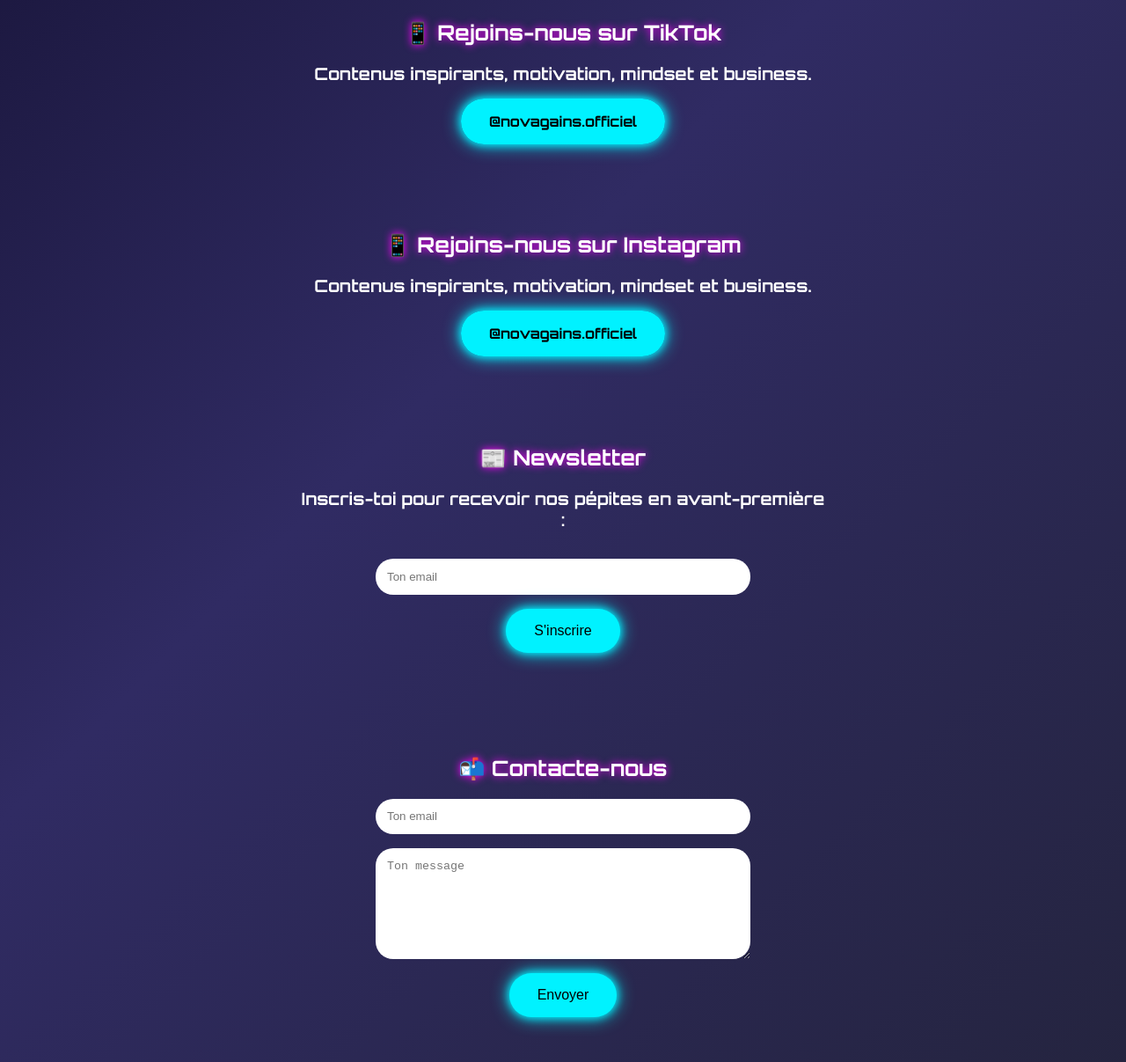
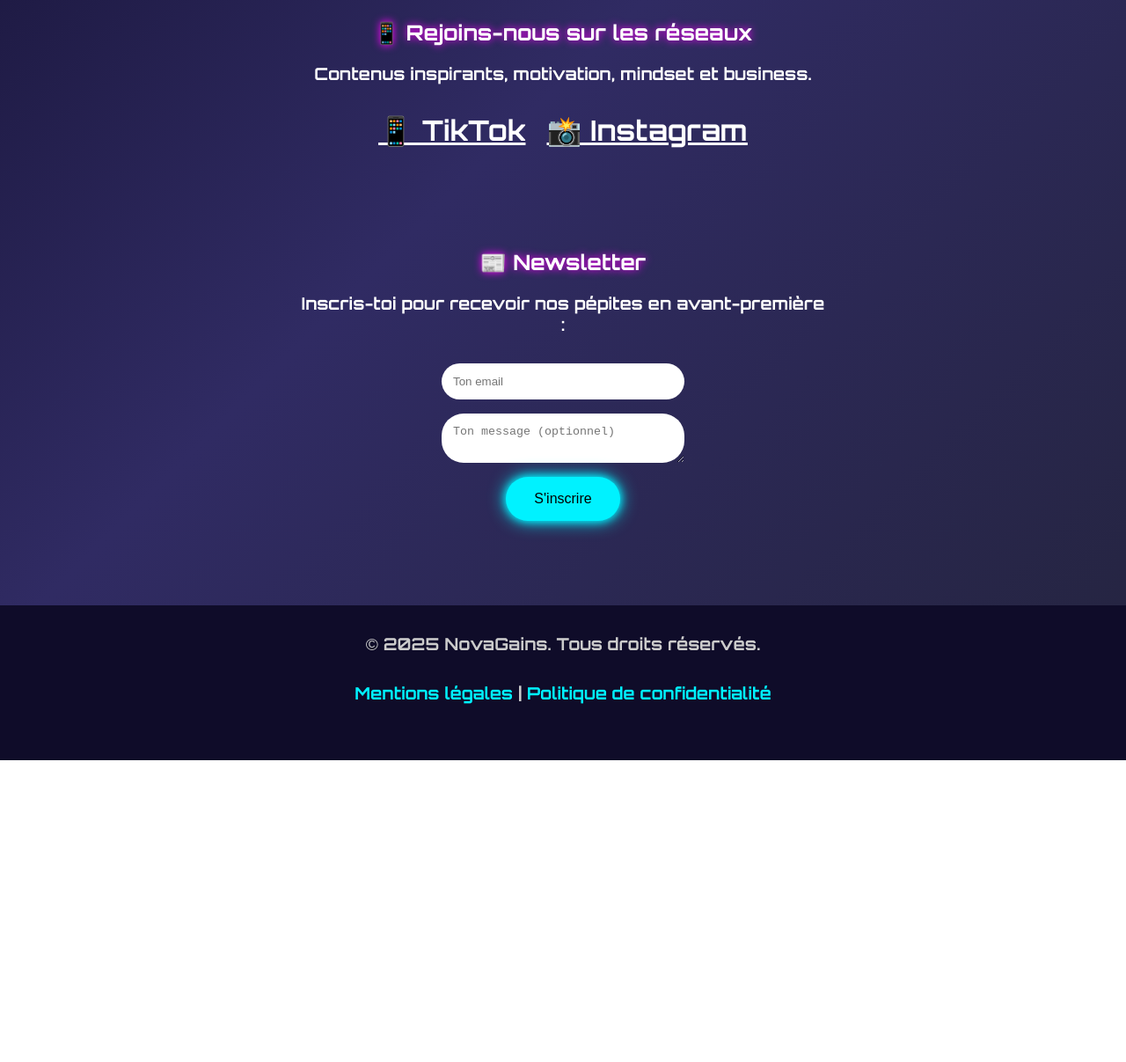
Before and after one commit to Novagainsofficiel/novagains, a plain HTML site: page index.html in a window 1280 px wide. Shown: the part 680-1887 px from the top of the page at 88% size. After the commit the page ends 1544 px from the top, so only its background shows below. Drawn offline with Linux system fonts and the light colour scheme.

Commit message:
Update index.html

```diff
--- a/index.html
+++ b/index.html
@@ -1,10 +1,10 @@
 <!DOCTYPE html>
 <html lang="fr">
 <head>
-  <meta charset="UTF-8" />
-  <meta name="viewport" content="width=device-width, initial-scale=1.0"/>
+  <meta charset="UTF-8">
+  <meta name="viewport" content="width=device-width, initial-scale=1.0">
   <title>NovaGains</title>
-  <link href="https://fonts.googleapis.com/css2?family=Orbitron:wght@700&display=swap" rel="stylesheet"/>
+  <link href="https://fonts.googleapis.com/css2?family=Orbitron:wght@700&display=swap" rel="stylesheet">
   <style>
     body {
       margin: 0;
@@ -12,9 +12,11 @@
       background: linear-gradient(135deg, #0f0c29, #302b63, #24243e);
       color: #fff;
       text-align: center;
+      scroll-behavior: smooth;
     }
     header {
       padding: 4rem 1rem;
+      animation: fadeIn 1s ease-in-out;
     }
     h1 {
       font-size: 4rem;
@@ -36,9 +38,14 @@
       cursor: pointer;
       text-decoration: none;
       box-shadow: 0 0 10px #00f2ff, 0 0 20px #00f2ff;
+      transition: transform 0.3s ease;
+    }
+    .button:hover {
+      transform: scale(1.05);
     }
     .section {
       padding: 3rem 1rem;
+      animation: fadeIn 1.5s ease-in-out;
     }
     .section h2 {
       text-shadow: 0 0 10px #ff00ff;
@@ -50,20 +57,37 @@
       gap: 1rem;
       margin-top: 1rem;
     }
-    input, textarea {
+    input[type=email], textarea {
       padding: 0.8rem;
-      border-radius: 20px;
+      border-radius: 25px;
       border: none;
-      width: 80%;
-      max-width: 400px;
-    }
-    textarea {
-      min-height: 100px;
+      width: 250px;
     }
     footer {
       margin-top: 3rem;
+      padding: 2rem;
       font-size: 0.9rem;
       color: #ccc;
+      background: #0f0c29;
+    }
+    .socials {
+      display: flex;
+      justify-content: center;
+      gap: 1.5rem;
+      margin-top: 2rem;
+    }
+    .socials a {
+      font-size: 2rem;
+      color: #fff;
+      transition: transform 0.3s, color 0.3s;
+    }
+    .socials a:hover {
+      transform: scale(1.2);
+      color: #00f2ff;
+    }
+    @keyframes fadeIn {
+      0% { opacity: 0; transform: translateY(20px); }
+      100% { opacity: 1; transform: translateY(0); }
     }
   </style>
 </head>
@@ -77,41 +101,31 @@
   <section class="section">
     <h2>📘 Télécharger notre eBook</h2>
     <p>Bientôt disponible gratuitement en PDF pour les abonnés à la newsletter.</p>
-    <a href="#" class="button">Recevoir l'eBook</a>
+    <a href="#newsletter" class="button">Recevoir l'eBook</a>
   </section>
 
   <section class="section">
-    <h2>📱 Rejoins-nous sur TikTok</h2>
+    <h2>📱 Rejoins-nous sur les réseaux</h2>
     <p>Contenus inspirants, motivation, mindset et business.</p>
-    <a href="https://www.tiktok.com/@novagains.officiel?lang=fr" class="button" target="_blank">@novagains.officiel</a>
+    <div class="socials">
+      <a href="https://www.tiktok.com/@novagains.officiel?lang=fr" target="_blank">📱 TikTok</a>
+      <a href="https://www.instagram.com/novagainsofficiel/" target="_blank">📸 Instagram</a>
+    </div>
   </section>
 
-  <section class="section">
-    <h2>📱 Rejoins-nous sur Instagram</h2>
-    <p>Contenus inspirants, motivation, mindset et business.</p>
-    <a href="https://www.instagram.com/novagainsofficiel/" class="button" target="_blank">@novagains.officiel</a>
-  </section>
-
-  <section class="section">
+  <section class="section" id="newsletter">
     <h2>📰 Newsletter</h2>
     <p>Inscris-toi pour recevoir nos pépites en avant-première :</p>
-    <form>
-      <input type="email" placeholder="Ton email" required />
+    <form action="https://formspree.io/f/xpwdzkpp" method="POST">
+      <input type="email" name="email" placeholder="Ton email" required>
+      <textarea name="message" placeholder="Ton message (optionnel)"></textarea>
       <button type="submit" class="button">S'inscrire</button>
     </form>
   </section>
 
-  <section class="section" id="contact">
-    <h2>📬 Contacte-nous</h2>
-    <form action="https://formspree.io/f/xpwdzkpp" method="POST">
-      <input type="email" name="email" placeholder="Ton email" required />
-      <textarea name="message" placeholder="Ton message" required></textarea>
-      <button type="submit" class="button">Envoyer</button>
-    </form>
-  </section>
-
   <footer>
-    &copy; 2025 NovaGains. Tous droits réservés.
+    <p>&copy; 2025 NovaGains. Tous droits réservés.</p>
+    <p><a href="#" style="color: #00f2ff; text-decoration: none;">Mentions légales</a> | <a href="#" style="color: #00f2ff; text-decoration: none;">Politique de confidentialité</a></p>
   </footer>
 </body>
 </html>
```
